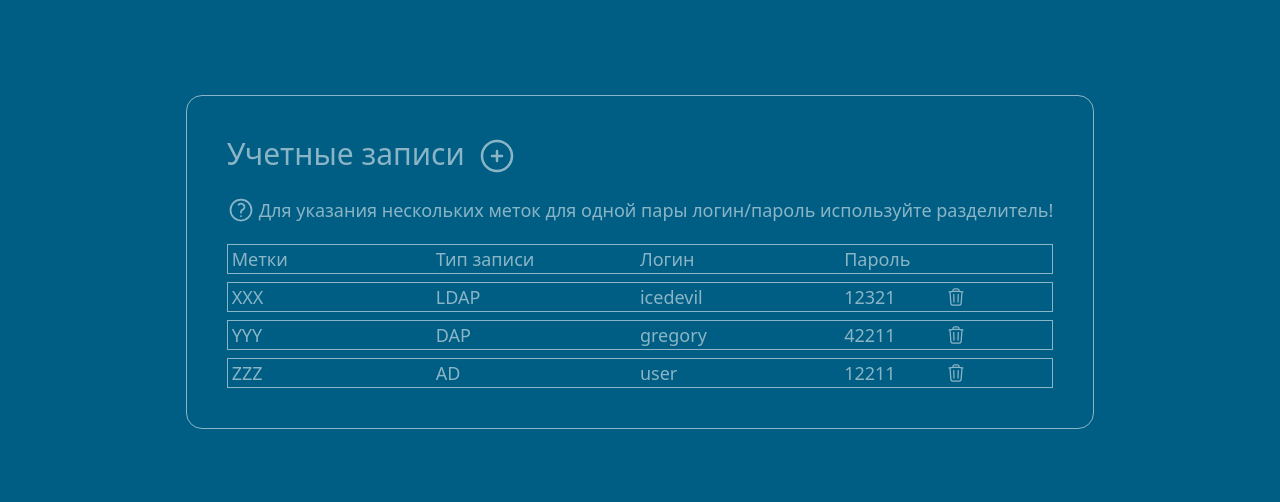
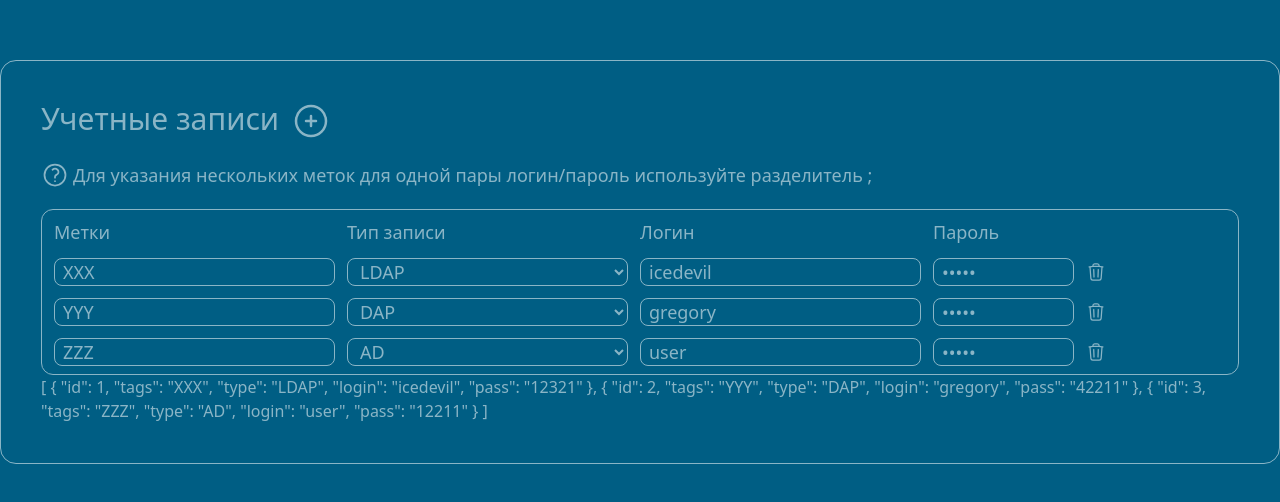
Before and after one commit to danula-ded/saasoft-test, a Vue app: page / in a window 1280 px wide. Shown: the part 138-640 px from the top of the page. Built offline with nearby package versions, Linux system fonts and the light colour scheme.

Commit message:
# add selects

```diff
--- a/src/components/UserForm.vue
+++ b/src/components/UserForm.vue
@@ -5,10 +5,12 @@ import IconPlus from './icons/IconPlus.vue'
 import IconSign from './icons/IconSign.vue'
 
 const data = reactive([
-  { tags: 'XXX', type: 'LDAP', login: 'icedevil', pass: '12321' },
-  { tags: 'YYY', type: 'DAP', login: 'gregory', pass: '42211' },
-  { tags: 'ZZZ', type: 'AD', login: 'user', pass: '12211' },
+  {id: 1, tags: 'XXX', type: 'LDAP', login: 'icedevil', pass: '12321' },
+  {id: 2, tags: 'YYY', type: 'DAP', login: 'gregory', pass: '42211' },
+  {id: 3, tags: 'ZZZ', type: 'AD', login: 'user', pass: '12211' },
 ])
+
+const selectOpsions = ['LDAP', 'DAP', 'AD']
 
 console.log(data)
 </script>
@@ -22,10 +24,10 @@ console.log(data)
 
     <div class="flex flex-row gap-x-1 w-full text-sm sm:text-lg">
       <IconSign />
-      <p class="self-center">Для указания нескольких меток для одной пары логин/пароль используйте разделитель!</p>
+      <p class="self-center">Для указания нескольких меток для одной пары логин/пароль используйте разделитель ;</p>
     </div>
-    <div class="space-y-2 text-sm sm:text-lg">
-      <div class="flex border border-solid px-1">
+    <div class="space-y-3 text-sm sm:text-lg border-solid border p-2 rounded-xl">
+      <div class="flex  px-1">
           <div class="basis-1/4">
             <div>Метки</div>
           </div>
@@ -40,24 +42,27 @@ console.log(data)
             <div>Пароль</div>
           </div>
       </div>
-      <div v-for="obj in data" :key="obj.tags" class="flex border border-solid px-1">
+      <div v-for="obj in data" :key="obj.id" class="flex px-1 gap-3">
         <div class="basis-1/4">
-          <div> {{ obj.tags }} </div>
+          <input v-model="obj.tags" class="w-full h-full border border-solid rounded-lg px-2" />
         </div>
         <div class="basis-1/4">
-          <div> {{ obj.type }} </div>
+          <select v-model="obj.type" class="w-full h-full border border-solid rounded-lg px-2" >
+            <option v-for="opsion in selectOpsions" :key=opsion> {{ opsion }} </option>
+          </select>
         </div>
         <div class="basis-1/4">
-          <div> {{ obj.login }} </div>
+          <input v-model="obj.login" class="w-full h-full border border-solid rounded-lg px-2" />
         </div>
         <div class="basis-1/8">
-          <div> {{ obj.pass }} </div>
+          <input v-model="obj.pass" type="password" class="w-full h-full border border-solid rounded-lg px-2" />
         </div>
         <div class="flex basis-1/8 sm:justify-start justify-end">
           <IconDelete class="size-3 sm:size-5 cursor-pointer mt-1"/>
         </div>
       </div>
     </div>
+    {{ data }}
   </div>
 
 </template>
```
